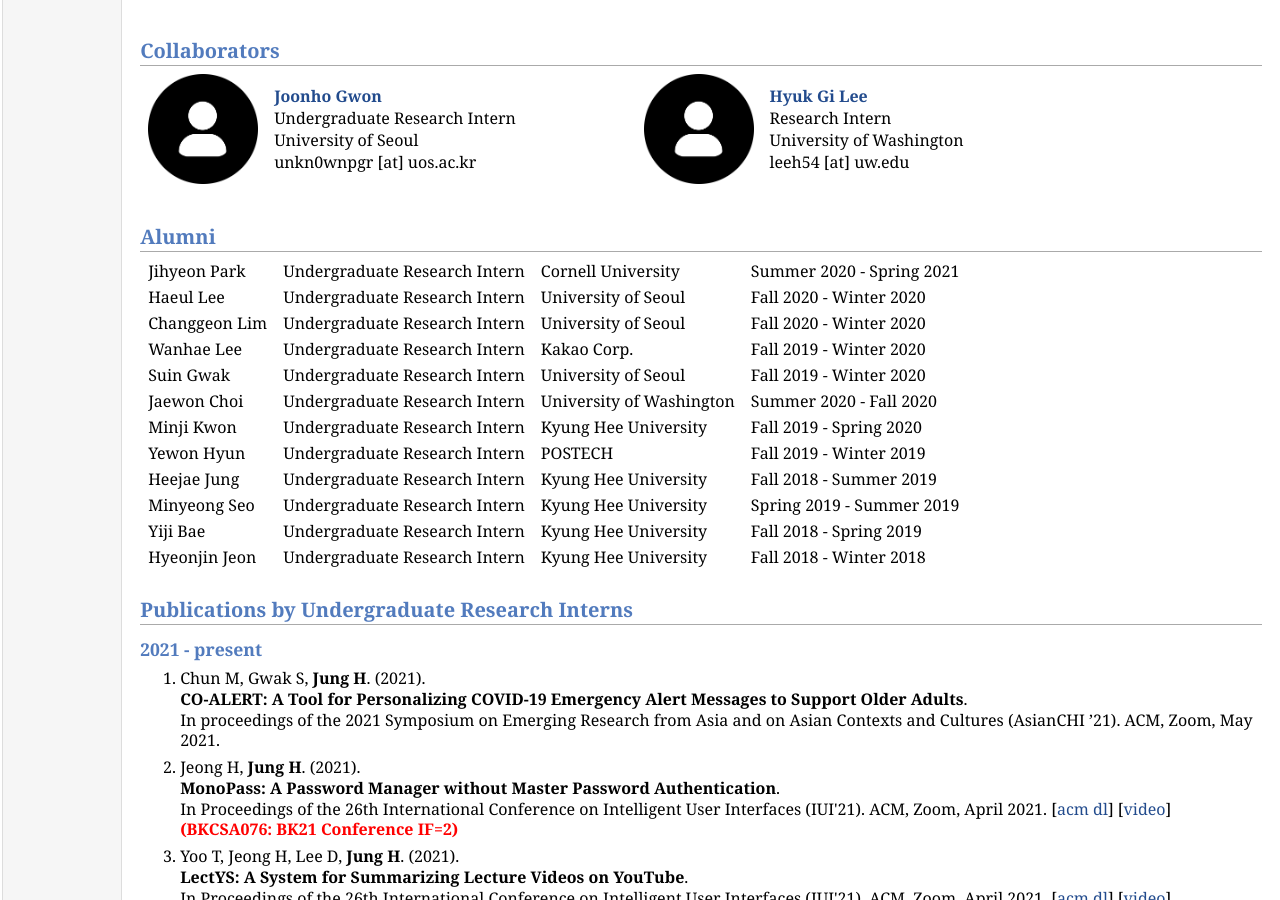
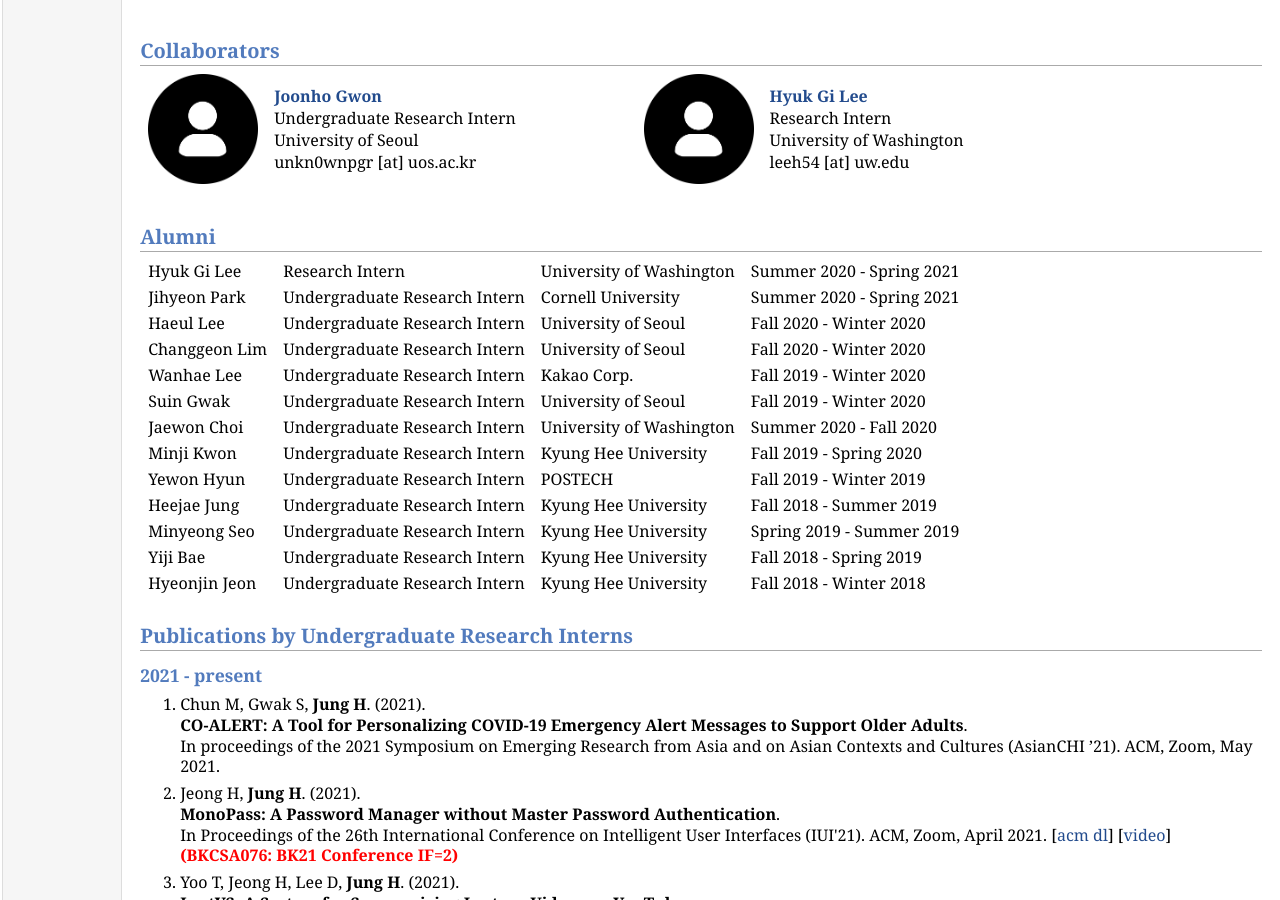
Before and after one commit to hcail/hcail-backup.github.io, a Jekyll site: the page people/people.html, which Jekyll copies as it is, in a window 1280 px wide and 900 px high, scrolled down 1312 px. Built offline with Jekyll 4.4.1, drawn with Linux system fonts in a browser that asks for light colours.

Commit message:
member moved

```diff
--- a/people/people.html
+++ b/people/people.html
@@ -135,6 +135,12 @@ HCAIL members, June 2021
 
 <h2>Alumni</h2>
 <table>
+  <tr>
+    <td class="c2">Hyuk Gi Lee</td>
+    <td class="c2">Research Intern</td>
+    <td class="c2">University of Washington</td>
+    <td class="c2">Summer 2020 - Spring 2021</td>
+  </tr>
   <tr>
     <td class="c2">Jihyeon Park</td>
     <td class="c2">Undergraduate Research Intern</td>
```
